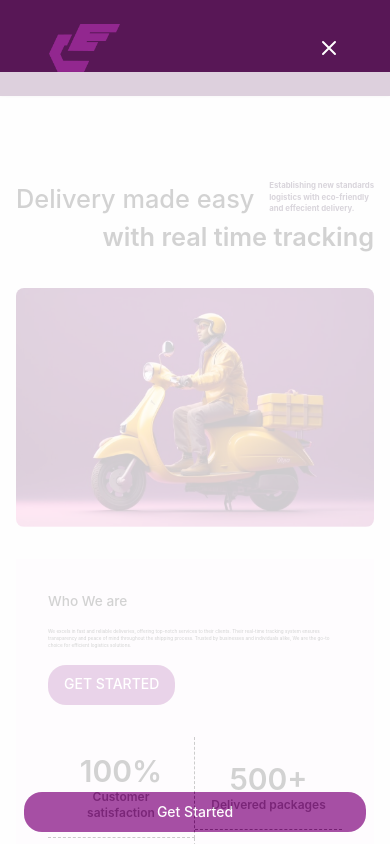
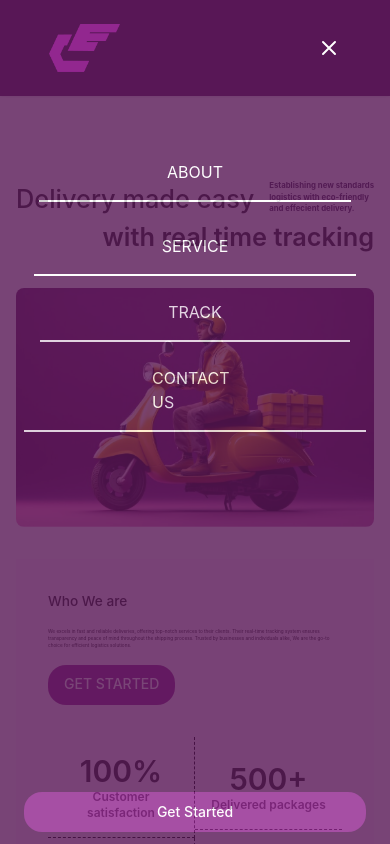
Before and after one commit to Nwachukwupgate/theDeliveryEase, a React (Vite) app: page / in a window 390 px wide. Both pictures are taken after a click on the button "toggle menu". Shown: the top 844 px of the page. Built offline with nearby package versions, Linux system fonts and the light colour scheme; a web font is replaced by a local one.

Commit message:
fixed mobile issue

```diff
--- a/src/layout/header/HomeHeader.tsx
+++ b/src/layout/header/HomeHeader.tsx
@@ -37,7 +37,7 @@ const HomeHeader = () => {
         </div>
 
         {/* Mobile Menu open: "block", Menu closed: "hidden" */}
-        <div className={`bg-primaryHoverColorDark opacity-80 md:hidden absolute inset-x-0 z-20 w-full px-6 py-4 transition-all duration-300 ease-in-out bg-white md:mt-0 md:p-0 md:top-0 md:relative md:bg-transparent md:w-auto md:opacity-100 md:translate-x-0 md:items-center ${isOpen ? 'block opacity-100 translate-x-0' : 'hidden opacity-0 -translate-x-full'}`}>
+        <div className={`bg-primaryHoverColorDark opacity-80 md:hidden absolute inset-x-0 z-20 w-full px-6 py-4 transition-all duration-300 ease-in-out md:mt-0 md:p-0 md:top-0 md:relative md:bg-transparent md:w-auto md:opacity-100 md:translate-x-0 md:items-center ${isOpen ? 'block opacity-100 translate-x-0' : 'hidden opacity-0 -translate-x-full'}`}>
           <div className="flex flex-col items-center h-[calc(87vh-30px)] md:h-auto md:flex-row md:mx-6 pt-12 space-y-2">
             <Link className="my-2 text-white transition-colors duration-300 transform border-b-2 border-white px-32 py-4 hover:text-white md:mx-4 md:my-0" to="/">ABOUT</Link>
             <Link className="my-2 text-white transition-colors duration-300 transform border-b-2 border-white px-32 py-4 hover:text-white md:mx-4 md:my-0" to="/shop">SERVICE</Link>
@@ -45,11 +45,9 @@ const HomeHeader = () => {
             <Link className="my-2 text-white transition-colors duration-300 transform border-b-2 border-white px-32 py-4 hover:text-black md:mx-4 md:my-0" to="/about">CONTACT US</Link>
           </div>
 
-          <Link to={routes.LOGIN}>
-            <div className=''>
+            <Link to={routes.LOGIN}>
                 <Button fullWidth> Get Started</Button>
-            </div>
-          </Link>
+            </Link>
         </div>
 
 
```
